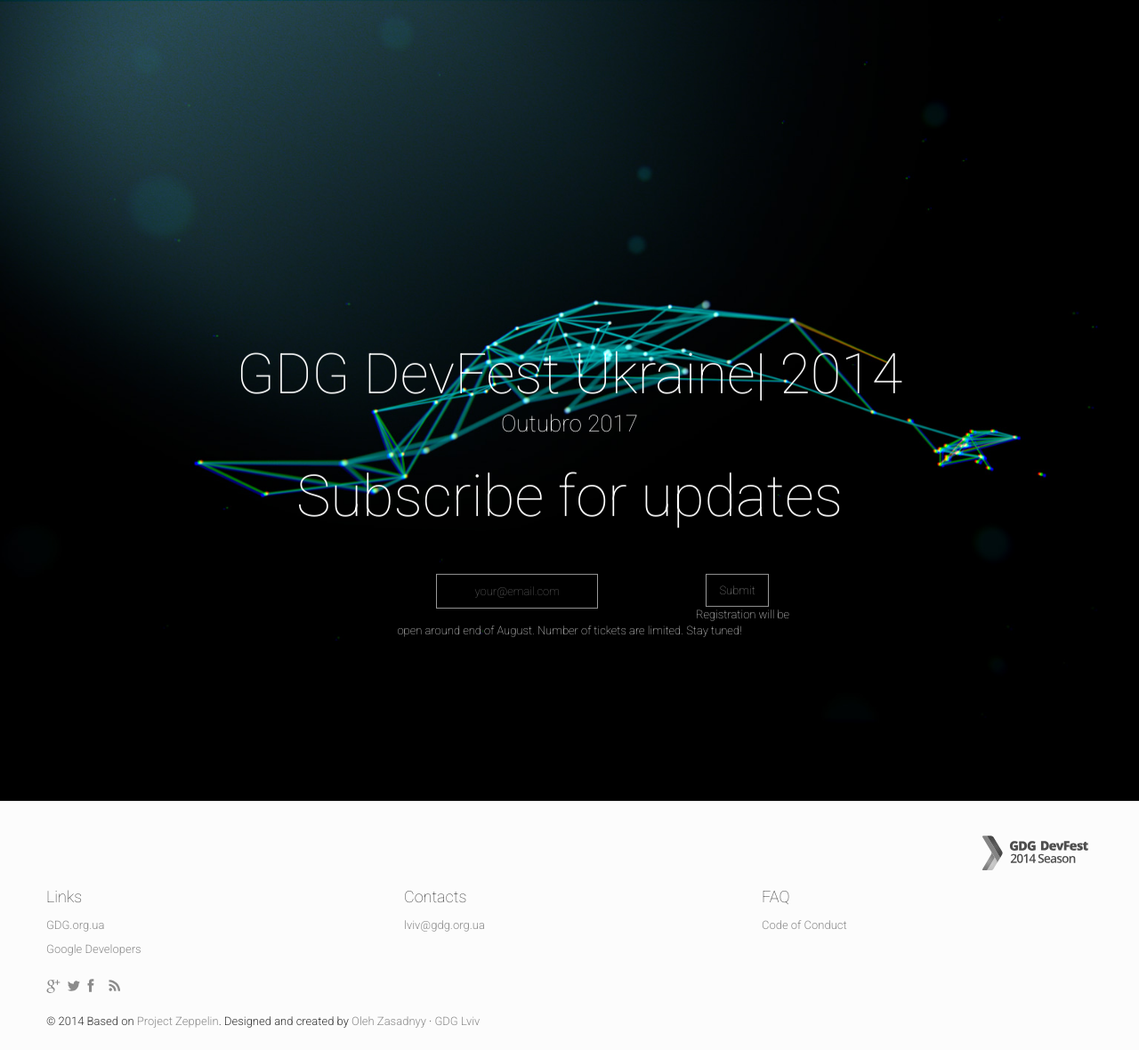
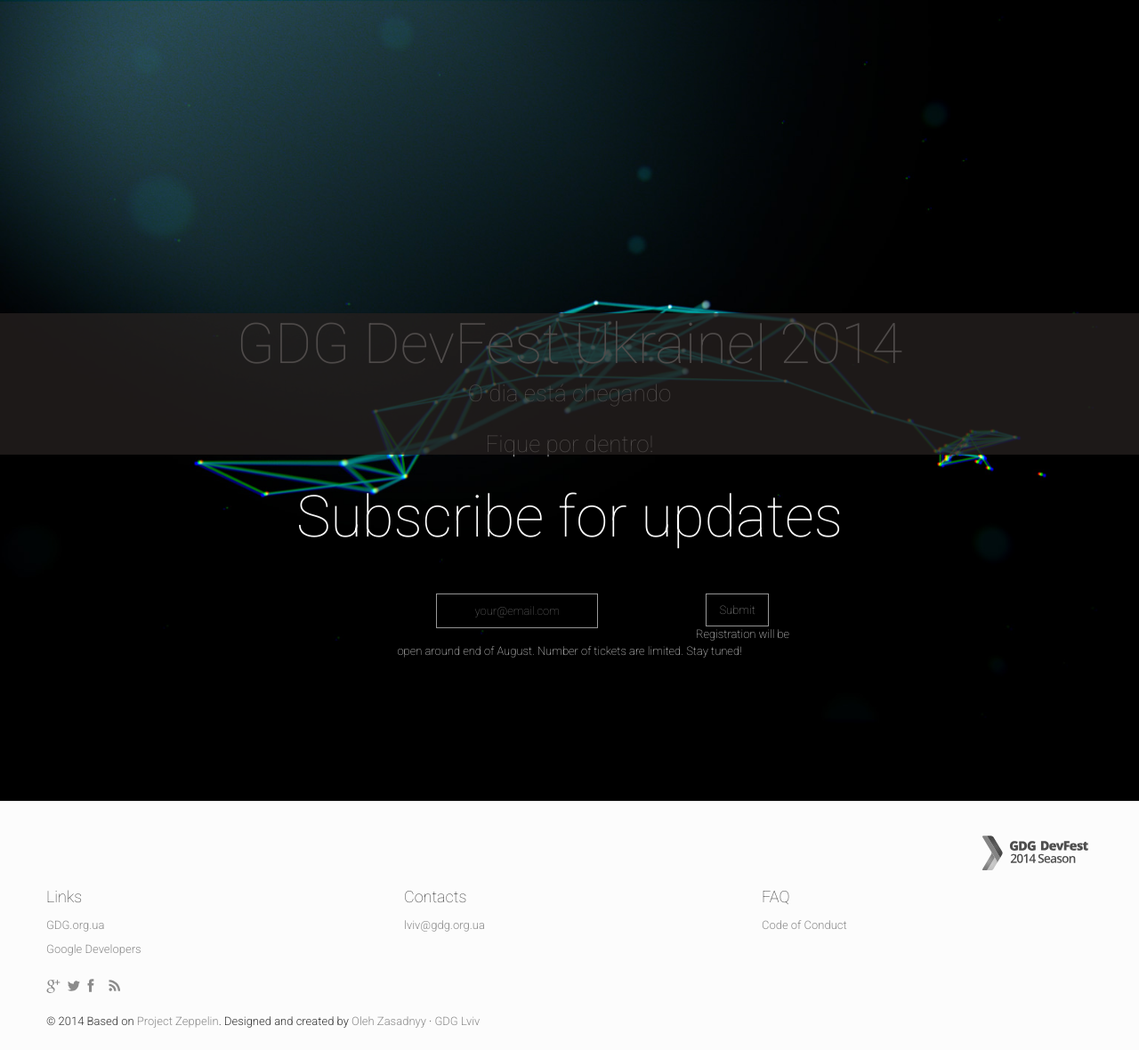
Before and after one commit to overhackingview/zeppelin, a Jekyll site: the page built from index.html, in a window 1280 px wide. Shown: the whole page at 89% size. Built offline with Jekyll 4.4.1, drawn with Linux system fonts in a browser that asks for light colours; nearby versions of some CDN libraries; comment, search, counter and statistics services are not loaded.

Commit message:
Update hero.html

```diff
--- a/_includes/hero.html
+++ b/_includes/hero.html
@@ -5,10 +5,13 @@
         <div class="animated hiding" data-animation="fadeInDown" data-delay="500">
             {% assign heroText = site.heroTitle | split:"<typeout>" %}
             <h1>{{ heroText[0] }}<span id="typeout-text" class="hidden-xs"></span><span class="typeout-fallback">{{ site.typeoutFallback }}</span>{{ heroText[1] }}</h1>
-            <p>Outubro 2017</p>
+		<p>O dia está chegando</p> <br/> <p>Fique por dentro!</p>
 
 
-                    <div class="col-lg-8 col-lg-offset-2 animated hiding" data-animation="fadeInUp" data-delay="0">
+
+		<div class="overlay solid-overlay"></div>
+    <div class="content-wrapper">
+        <div class="col-lg-8 col-lg-offset-2 animated hiding" data-animation="fadeInUp" data-delay="0">
             <h3>{{ site.subscribeTitle }}</h3>
             <div id="mc_embed_signup" class="col-lg-8 col-sm-8 col-lg-offset-2 col-sm-offset-2">
                 <form action="{{site.subscribeAction}}" method="post" id="mc-embedded-subscribe-form" name="mc-embedded-subscribe-form" class="validate" target="_blank" novalidate>
@@ -33,6 +36,9 @@
                 </form>
                 <span class="subscribe-info">{{ site.subscribeInfo }}</span>
             </div>
+        </div>
+    </div>
+
 
 
 
```
